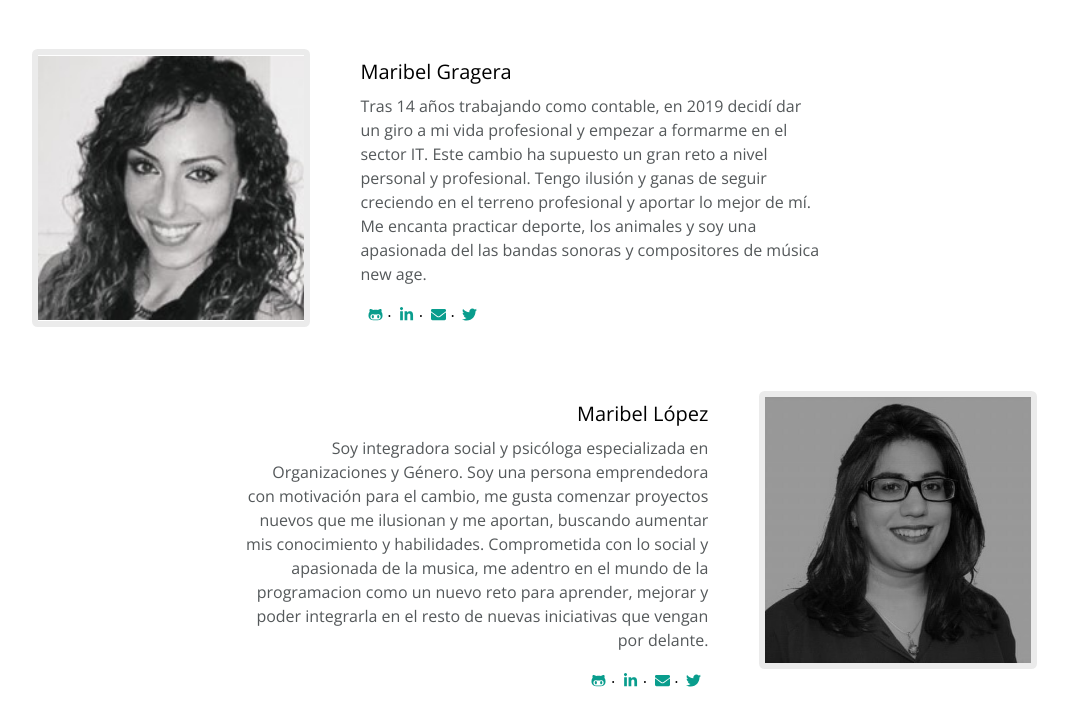
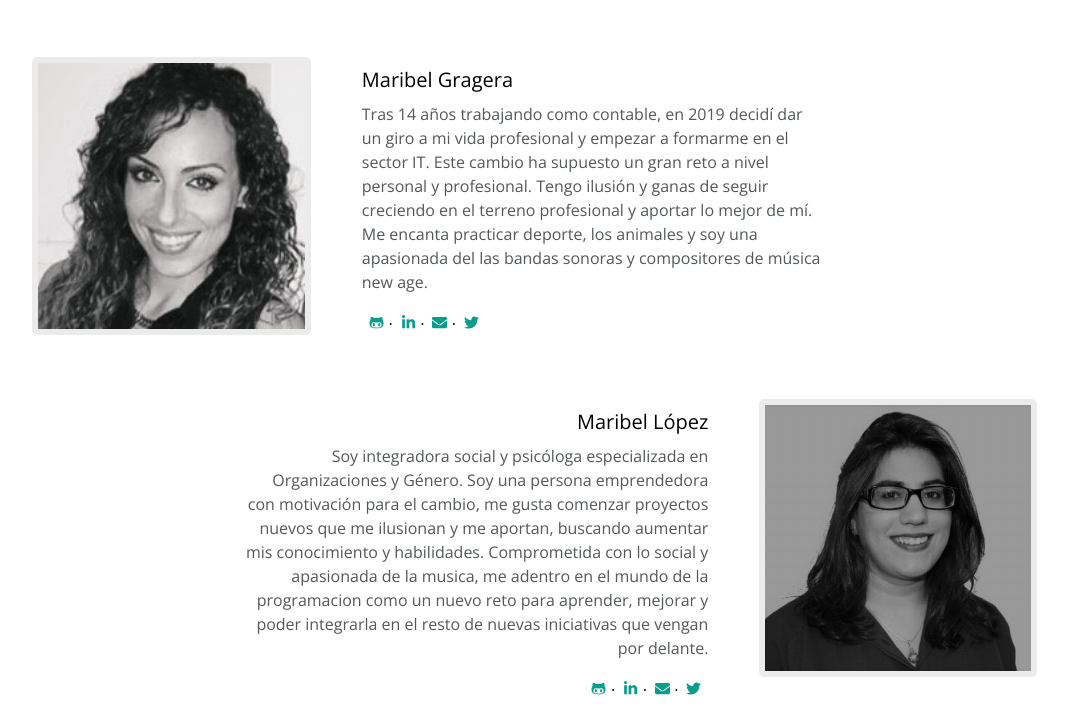
Before and after one commit to Adalab/project-promo-k-module-1-team-7, a website: page docs/index.html in a window 1280 px wide. Shown: the part 1878-2600 px from the top of the page, without its empty margins (96-1164 px from the left). Drawn offline with nearby package versions, Linux system fonts and the light colour scheme; files that its build step writes are made by us from their sources.

Commit message:
Clean Aboutus css

```diff
--- a/src/scss/pages/_about-us.scss
+++ b/src/scss/pages/_about-us.scss
@@ -6,12 +6,26 @@
   background-color: white;
 }
 
-.headeraboutus {
-  align-self: center;
+.titleaboutus {
+  text-align: center;
   line-height: 67.5px;
-  height: 90px;
+  height: 45px;
   font-size: 24px;
+  font-family: $fontFamilyRubik;
+  color: $mainColor;
+  margin-top: 45px;
+  font-style: normal;
+  line-height: 45px;
+  letter-spacing: normal;
+  font-stretch: normal;
   font-weight: 500;
+}
+
+.components {
+  margin-top: 41px;
+  @media all and (max-width: 767px) {
+    margin-top: 30px;
+  }
 }
 
 .comp {
@@ -27,9 +41,21 @@
     margin-right: 5.73%;
     margin-bottom: 67px;
   }
+  @media all and (max-width: 767px) {
+    width: auto;
+    box-sizing: border-box;
+    margin-left: 4.68%;
+    margin-right: 4.68%;
+    margin-bottom: 45px;
+    display: flex;
+    flex-direction: column;
+    align-items: center;
+    text-align: center;
+  }
 }
 
-.comp-2 {
+.comp-2,
+.comp-4 {
   flex-direction: row-reverse;
   text-align: right;
   margin-right: 10%;
@@ -40,86 +66,48 @@
     margin-right: 5.73%;
     margin-bottom: 67px;
   }
-}
-
-.comp-4 {
-  flex-direction: row-reverse;
-  text-align: right;
-  align-self: flex-start;
-
-  margin-right: 10%;
-  margin-left: 25%;
-  @media all and (max-width: 1199px) and (min-width: 768px) {
-    width: 88.5%;
-    margin-left: 5.73%;
-    margin-right: 5.73%;
-    margin-bottom: 67px;
+  @media all and (max-width: 767px) {
+    width: auto;
+    box-sizing: border-box;
+    margin-left: 4.68%;
+    margin-right: 4.68%;
+    margin-bottom: 45px;
+    display: flex;
+    flex-direction: column;
+    align-items: center;
+    text-align: center;
   }
-}
-.components {
-  margin-top: 41px;
 }
 
 .contimg {
-  width: 278px;
-  height: 278px;
-  object-fit: contain;
   margin-right: 3.75%;
+  @media all and (max-width: 1199px) and (min-width: 768px) {
+    margin-right: 4%;
+  }
   @media all and (max-width: 767px) {
-    width: 180px;
-    height: 180px;
-    object-fit: contain;
-    align-self: center;
-    margin-right: 0;
+    margin-right: 0px;
   }
 }
 
 .contimg-2 {
-  width: 278px;
-  height: 278px;
-  object-fit: contain;
   margin-left: 3.75%;
+  @media all and (max-width: 1199px) and (min-width: 768px) {
+    margin-left: 4%;
+  }
   @media all and (max-width: 767px) {
-    width: 180px;
-    height: 180px;
-    object-fit: contain;
-    align-self: center;
     margin-left: 0px;
   }
 }
 
-.img {
-  width: 278px;
+.contimg > .img,
+.contimg-2 > .img {
+  height: 278px;
+  width: 278;
   border-radius: 5.4px;
   border: solid 6.7px rgba(0, 0, 0, 0.08);
   @media all and (max-width: 1199px) and (min-width: 768px) {
     width: 205px;
-  }
-}
-
-.contimg > img {
-  height: 278px;
-  object-fit: contain;
-  @media all and (max-width: 1199px) and (min-width: 768px) {
-    width: 205px;
     height: 205px;
-    object-fit: contain;
-    margin-right: 4%;
-  }
-  @media all and (max-width: 767px) {
-    height: 180px;
-    width: 180px;
-  }
-}
-
-.contimg-2 > img {
-  height: 278px;
-  object-fit: contain;
-  @media all and (max-width: 1199px) and (min-width: 768px) {
-    width: 205px;
-    height: 205px;
-    object-fit: contain;
-    margin-left: 4%;
   }
   @media all and (max-width: 767px) {
     height: 180px;
@@ -144,29 +132,6 @@
     align-items: center;
     margin-top: 15px;
   }
-}
-.rrss {
-  list-style-type: none;
-  display: flex;
-  width: 124px;
-  height: 30px;
-  padding: 0px;
-  font-size: 16px;
-  justify-content: space-evenly;
-  align-items: center;
-  flex-wrap: nowrap;
-}
-
-.rrss-2 {
-  list-style-type: none;
-  display: flex;
-  width: 124px;
-  height: 30px;
-  font-size: 16px;
-  align-self: flex-end;
-  align-items: center;
-  flex-wrap: nowrap;
-  justify-content: space-evenly;
 }
 
 .nombre {
@@ -194,48 +159,27 @@
   font-style: normal;
 }
 
-.logo {
-  width: 15px;
-  height: 15px;
+.rrss-2 {
+  align-self: flex-end;
 }
-
-.titleaboutus {
-  font-size: 24px;
-  font-family: $fontFamilyRubik;
-  color: $mainColor;
-  margin-top: 45px;
-  font-style: normal;
-  line-height: 45px;
-  letter-spacing: normal;
-  font-stretch: normal;
-  font-weight: 500;
-  @media all and (max-width: 1199px) and (min-width: 768px) {
-    line-height: 45px;
-  }
-  @media all and (max-width: 767px) {
-    line-height: 45px;
-  }
-}
-
-.comp,
-.comp-2 {
-  @media all and (max-width: 767px) {
-    width: auto;
-    box-sizing: border-box;
-    margin-left: 4.68%;
-    margin-right: 4.68%;
-    margin-bottom: 45px;
-    display: flex;
-    flex-direction: column;
-    align-items: center;
-    text-align: center;
-  }
-}
-
-.rrss-2,
-.rrss {
+.rrss,
+.rrss-2 {
+  list-style-type: none;
+  display: flex;
+  width: 124px;
+  height: 30px;
+  padding: 0px;
+  font-size: 16px;
+  justify-content: space-evenly;
+  align-items: center;
+  flex-wrap: nowrap;
   @media all and (max-width: 767px) {
     align-self: center;
     margin-top: 15px;
   }
 }
+
+.logo {
+  width: 15px;
+  height: 15px;
+}
```
Also changed, not shown: src/html/partials/aboutus.html (+0 -2 lines).
